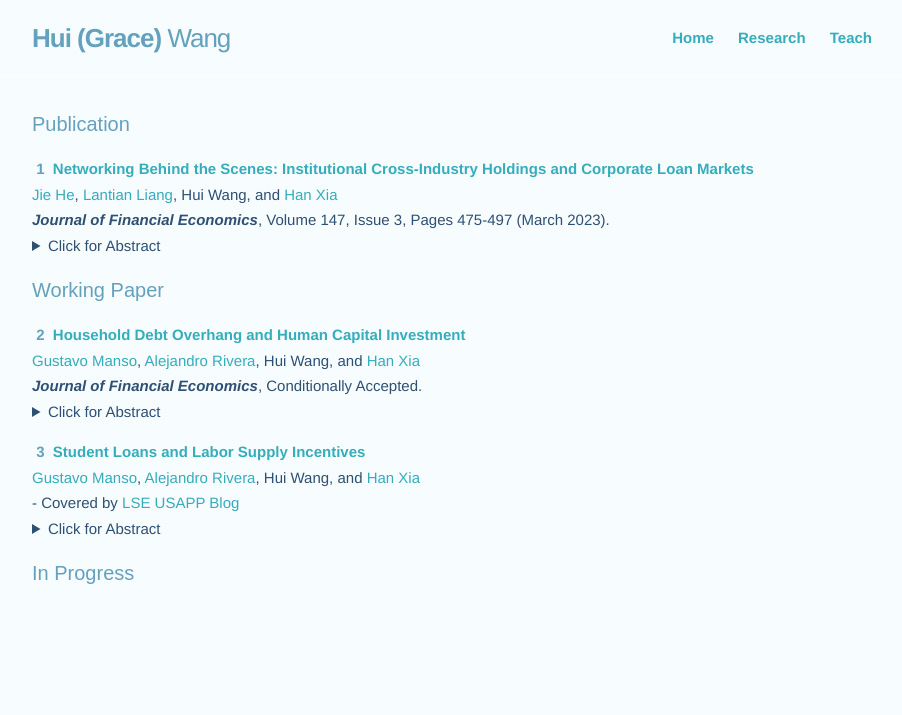
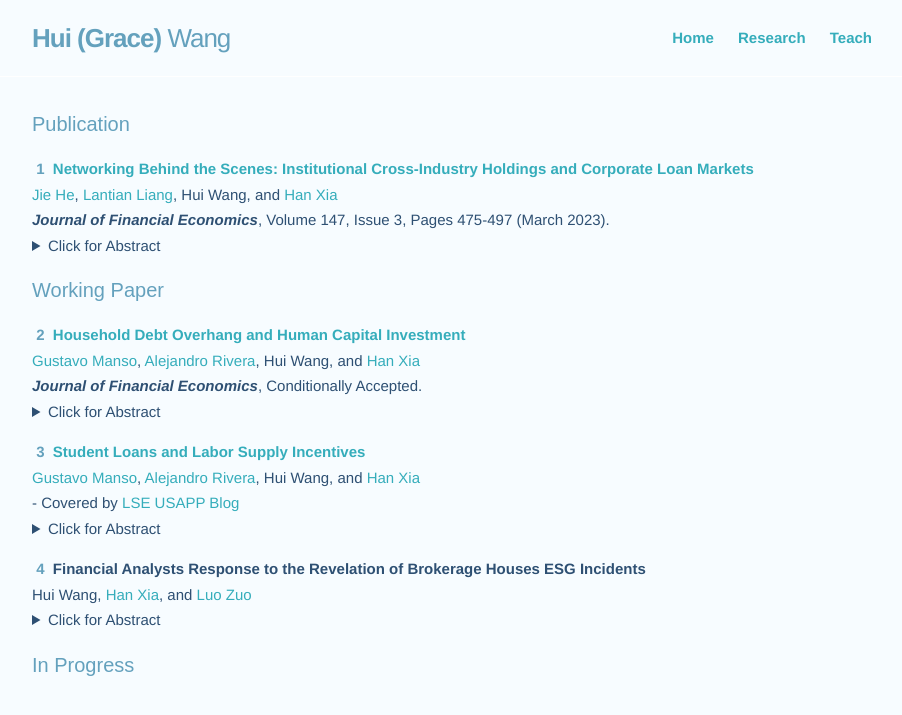
Before and after one commit to huigracewang/homepage, a Jekyll site: the page built from research.md, in a window 1280 px wide. Shown: the top 715 px of the page, without its empty margins (188-1090 px from the left). Built offline with Jekyll 4.4.1, drawn with Linux system fonts in a browser that asks for light colours; some of the changed text lies outside the part shown.

Commit message:
Update research.md

```diff
--- a/research.md
+++ b/research.md
@@ -9,7 +9,6 @@ pubs:
     authors: <a href="https://sites.google.com/view/jie-he/home" target="_blank">Jie He</a>, <a href="https://www.sydney.edu.au/business/about/our-people/academic-staff/lantian-liang.html" target="_blank">Lantian Liang</a>, Hui Wang, and <a href="https://sites.google.com/site/hanvictorxia/han-xias-home-page" target="_blank">Han Xia</a>
     numbering: 1
     abstract: Institutional investors increasingly hold firms in both the industrial and financial sectors. These cross-industry holdings link firms to “outside” banks that they have not borrowed from, creating a network between the two sectors. We show that such networks reduce firms’ loan spreads. This effect is more prominent when cross-holders are actively involved in borrowers’ routine operations and when they have stronger incentives to advocate for borrowers in the loan process. Furthermore, outside banks begin to lend more to firms once the two parties become linked. This network is “behind-the-scenes” because it does not arise from prior interactions between firms and banks, but is instead built through institutions’ cross-holdings.
-
 items:
   - title: hhdebtoverhang
     description: <a href="https://papers.ssrn.com/sol3/papers.cfm?abstract_id=4190550" target="_blank"><strong>Household Debt Overhang and Human Capital Investment</strong></a>
@@ -23,4 +22,9 @@ items:
     numbering: 3
     coverage: Covered by <a href="https://blogs.lse.ac.uk/usappblog/2024/02/20/student-loans-can-influence-households-decisions-about-how-much-to-work-when-they-have-debts/" target="_blank">LSE USAPP Blog</a>
     abstract: We develop a dynamic household finance model showing that student loans—nondischargeable in the U.S. bankruptcy—alleviate the well-documented debt overhang in labor supply decisions. Non-dischargeability mutes opportunities for households to strategically reduce labor supply at the expense of creditors, thus correcting incentive distortions. This corrective effect, however, is partially undone by Income Driven Repayment (IDR) plans, which set student loan payments formulaically regardless of outstanding balance. IDR thus allows households to pseudo "discharge" student debt and reactivates debt overhang. We supplement our model with empirical analyses and uncover potentially unintended consequences of proposed reforms in student loans.
+  - title: analyst
+    description: <strong> Financial Analysts Response to the Revelation of Brokerage Houses ESG Incidents</strong></a>
+    authors: Hui Wang,  <a href="https://sites.google.com/site/hanvictorxia/han-xias-home-page" target="_blank">Han Xia</a>, and <a href="https://discovery.nus.edu.sg/24557-luo-zuo/about" target="_blank">Luo Zuo</a>
+    numbering: 4
+    abstract: We develop a dynamic household finance model showing that student loans—nondischargeable in the U.S. bankruptcy—alleviate the well-documented debt overhang in labor supply decisions. Non-dischargeability mutes opportunities for households to strategically reduce labor supply at the expense of creditors, thus correcting incentive distortions. This corrective effect, however, is partially undone by Income Driven Repayment (IDR) plans, which set student loan payments formulaically regardless of outstanding balance. IDR thus allows households to pseudo "discharge" student debt and reactivates debt overhang. We supplement our model with empirical analyses and uncover potentially unintended consequences of proposed reforms in student loans.
 ---
```
